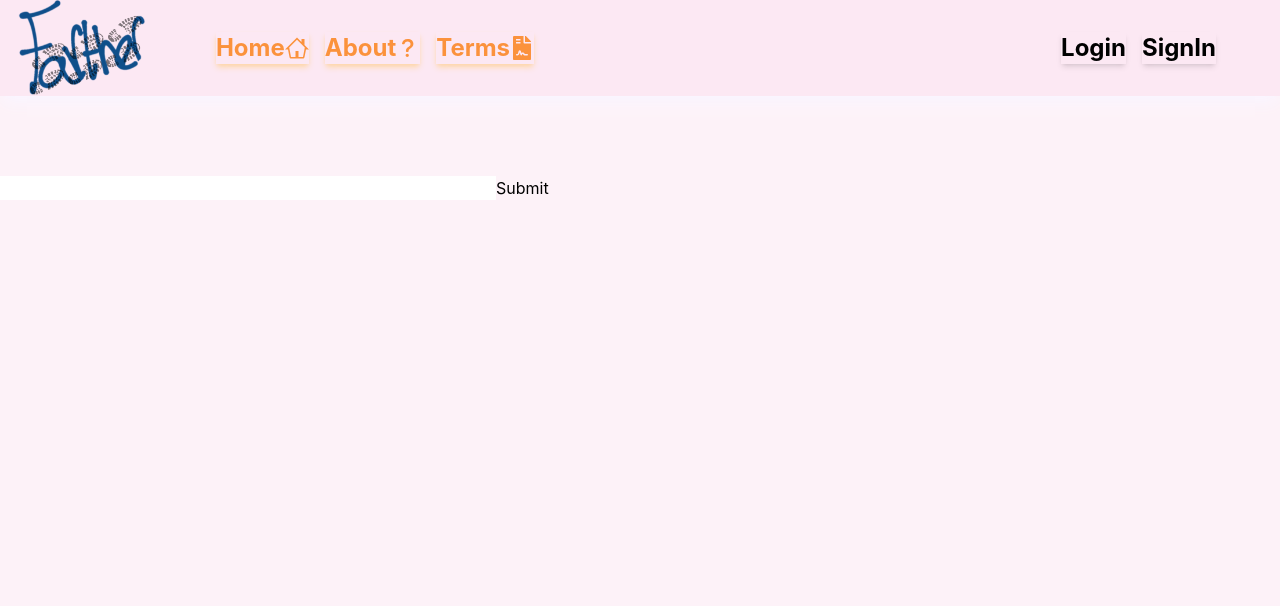
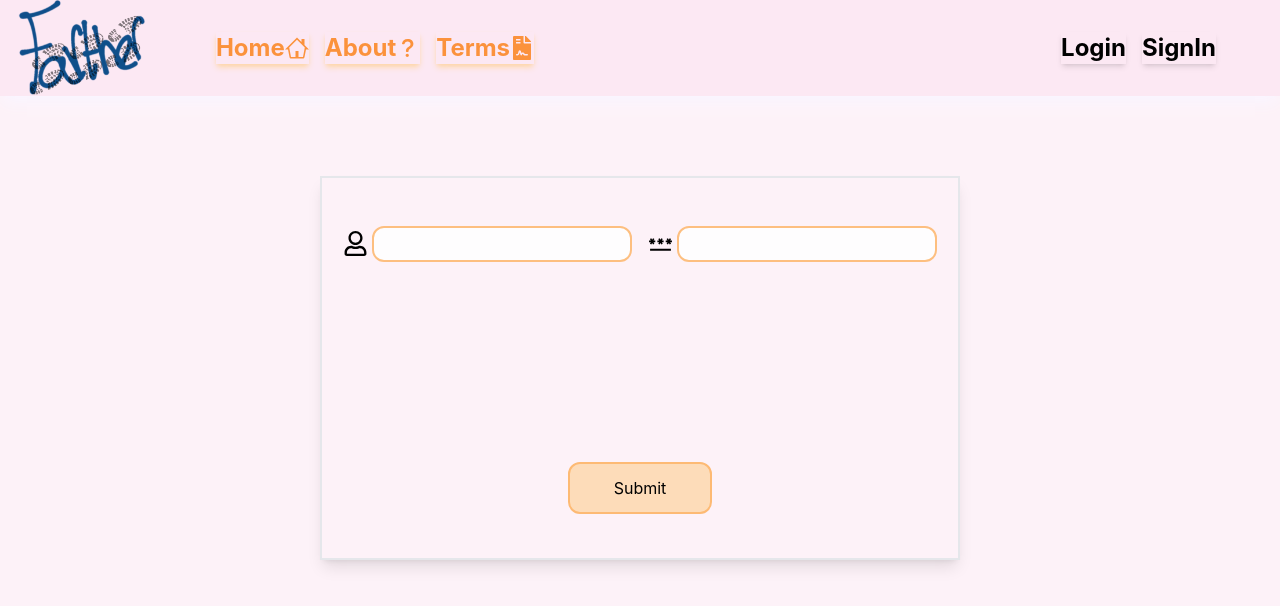
Before and after one commit to eliyahu119/mySocialNetworkFrontEnd, a React (Create React App) app: page /login in a window 1280 px wide. Shown: the top 606 px of the page. Built offline with nearby package versions, Linux system fonts and the light colour scheme; no server answers; what react-alert-template-basic would draw is missing.

Commit message:
added styled submit button

```diff
--- a/src/components/Login.jsx
+++ b/src/components/Login.jsx
@@ -1,9 +1,14 @@
-
+import { StyledSubmit } from './inputs/StyledSubmit';
+import { PasswordInput } from './inputs/Passwordinput';
+import { UserInput } from './inputs/Userinput';
 import { useEffect, useState } from "react";
 import { useNavigate } from "react-router-dom";
 import axios from "axios";
 import useIsUserAuth from "../hooks/useIsUserAuth";
-import { useAlert } from 'react-alert'
+import { useAlert } from 'react-alert';
+
+
+
 export default function Login() {
     const navigate = useNavigate();
     const [user, setUser] = useState('')
@@ -43,11 +48,15 @@ export default function Login() {
     }
     return (
 
-          <form className='LoginFormClass' onSubmit={handleLogin} >
-            <input className="userClass" onChange={handleUserChange} required type="user" />
-            <input className="passwordClass" onChange={handlePasswordChange} required type="password" />
-            <input  className='SubmitClass' type = "submit" value = "Submit" />
+          <form className= 'border-2  shadow-lg  flex  flex-col justify-between  lg:w-3/6  w-11/12   h-96 m-auto' onSubmit={handleLogin} >
+            <div className="  space-y-6 space-x-0  mx-auto py-12 px-1 flex flex-col lg:space-x-4 lg:space-y-0 lg:flex-row">
+            <UserInput handleUserChange={handleUserChange}  />
+            <PasswordInput   handlePasswordChange={handlePasswordChange}  />
+           </div>
+           <StyledSubmit     />
             {/* <button className="submitClass" onClick={handleLogin} >{"בראש ניתן"}</button> */}
         </form>
     )
-}
+
+
+  }
--- /dev/null
+++ b/src/components/inputs/StyledSubmit.jsx
@@ -0,0 +1,4 @@
+import React from "react";
+export function StyledSubmit({}) {
+  return <input className='mx-auto my-11  py-3  border-2  border-orange-300 bg-orange-200 hover:border-orange-400 hover:bg-orange-300   bg-opacity-80 cursor-pointer  rounded-xl w-36' type="submit" value="Submit" />;
+}
```
